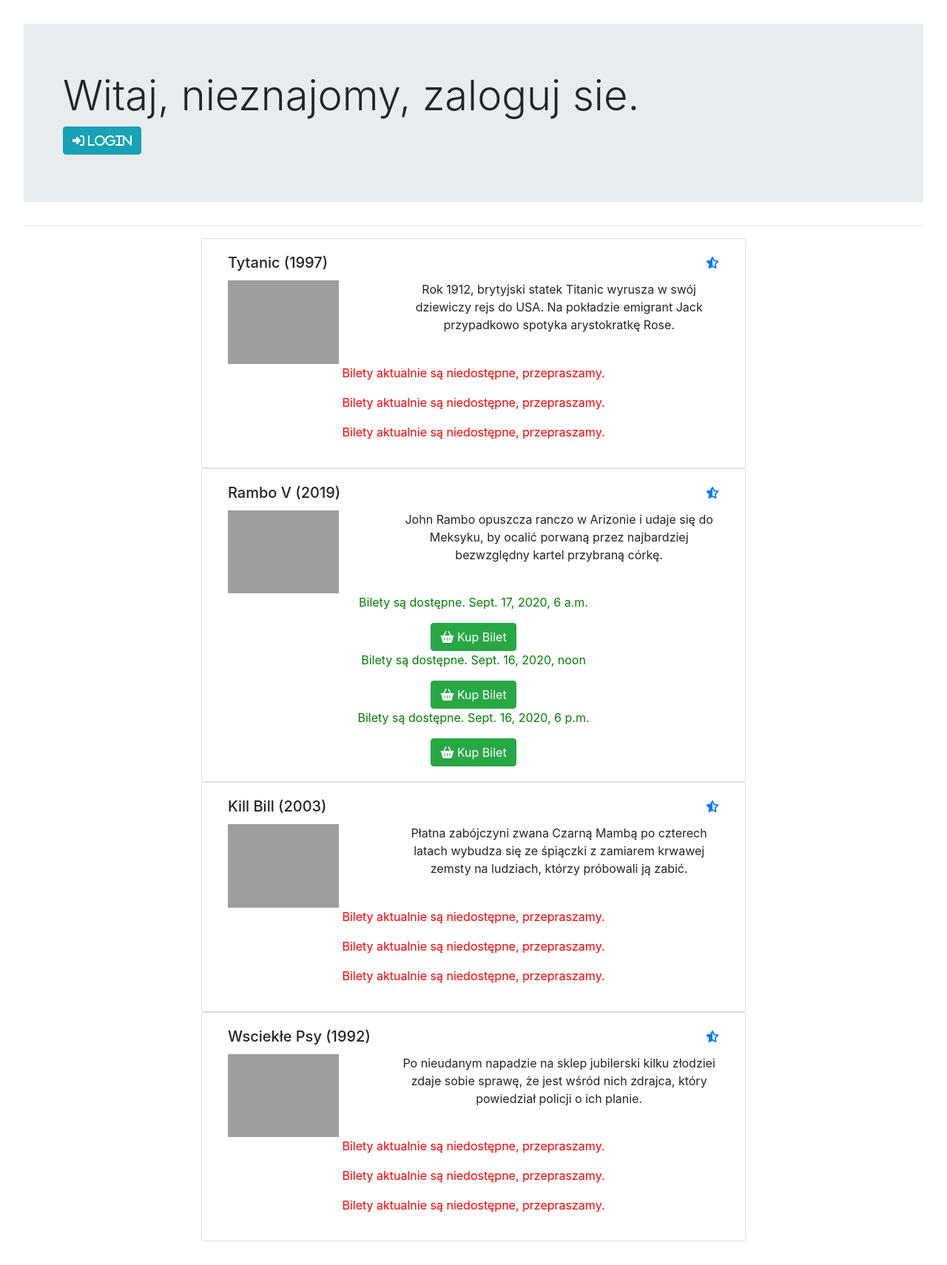
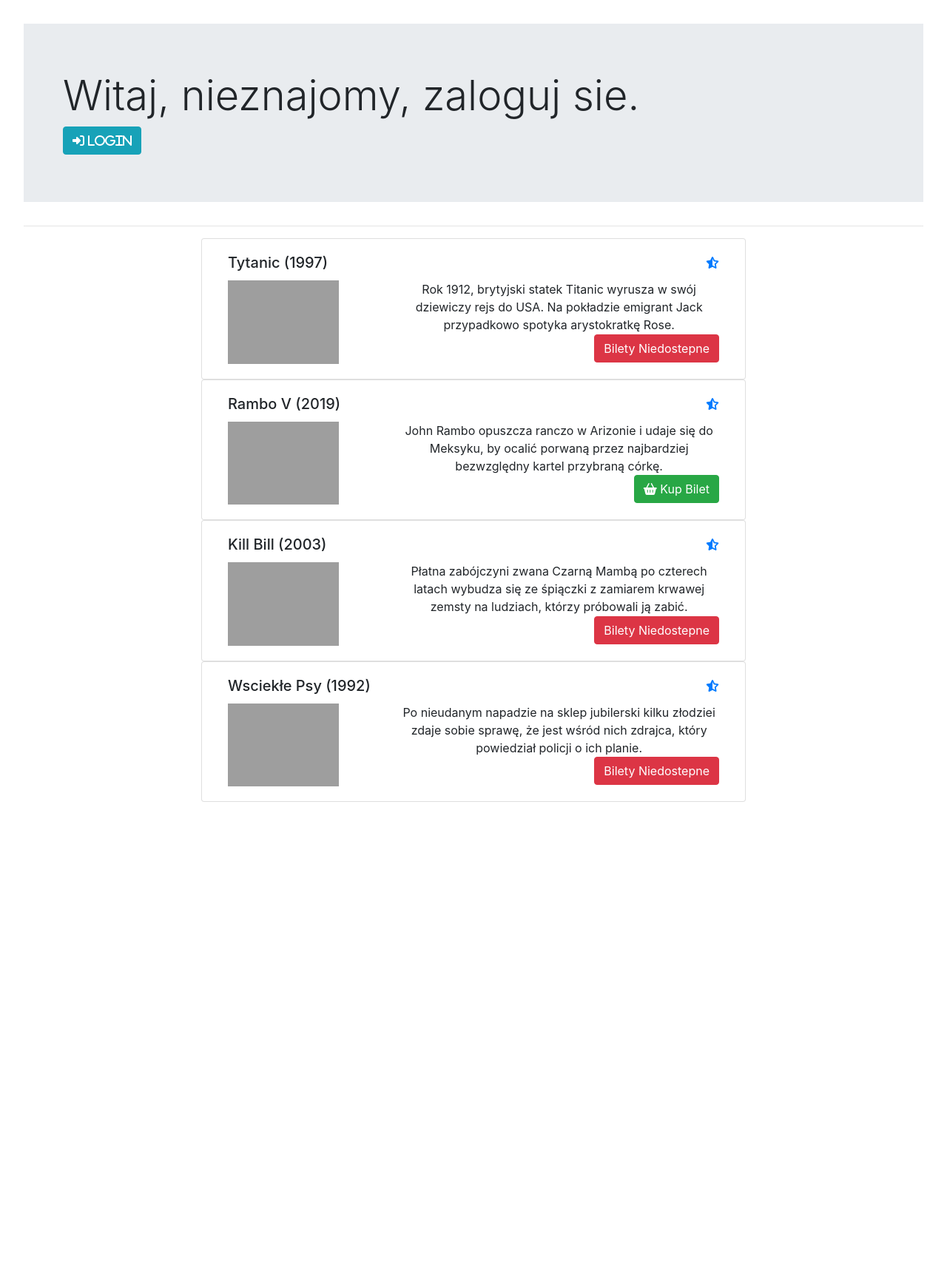
Before and after one commit to Rakiet/zadanie-django, a Django app: page /filmy/filmy/ in a window 1280 px wide. Shown: the whole page at 74% size. After the commit the page ends 1084 px from the top, so only its background shows below. Run offline with Django 3.2, Linux system fonts and the light colour scheme; data comes from the database, SQL or seed files in the repository; both versions use the stored data as it was after the commit; some libraries are stand-ins or nearby versions; grey boxes are pictures that could not be loaded.

```diff
--- a/kinoapp/models.py
+++ b/kinoapp/models.py
@@ -24,6 +24,7 @@ class Kino(models.Model):
     ranking_imdb =  models.DecimalField(max_digits=4, decimal_places=2, blank=True, null=True)
     data = models.DateTimeField(blank=True,null=True)
     dodatkowe = models.OneToOneField(DodatkoweInfo, on_delete=models.CASCADE, blank=True, null=True)
+    bilety_czy_dostepne = models.BooleanField(default=False)
     def __str__(self):
         return self.tytul_z_rokiem()
 
--- a/kinoapp/views.py
+++ b/kinoapp/views.py
@@ -12,6 +12,12 @@ from django.contrib.admin.views.decorators import staff_member_required
 def wszystkie_filmy(request):
     wszyskie = Kino.objects.all()
     bilety = Bilety.objects.all()
+
+    for film in wszyskie:
+        for bilet in bilety:
+            if bilet.film == film:
+                film.bilety_czy_dostepne = True
+
     return render(request, 'filmy.html', {'filmy': wszyskie, 'bilety': bilety})
 
 @staff_member_required
--- a/templates/filmy.html
+++ b/templates/filmy.html
@@ -50,28 +50,19 @@
                     </div>
                     <div class="col-8">
                         <p class="card-text">{{film.opis}}</p>
+                        {% if film.bilety_czy_dostepne %}
+
+                                <div class="col-sm" style="position: absolute; bottom: 40px; right: 0px;">
+                                 <a href="{% url 'nowy_film' %}" class="btn btn-success" style="position: absolute; buttom: 0px; right: 15px;" ><i class="fas fa-shopping-basket"></i> Kup Bilet</a>
+                                </div>
+                            {% else %}
+                                <div class="col-sm" style="position: absolute; bottom: 40px; right: 0px;">
+                                <a  class="btn btn-danger" style="position: absolute; buttom: 0px; right: 15px;">Bilety Niedostepne</a>
+                                </div>
+                         {% endif %}
                     </div>
                 </div>
-                <div class="row">
-                     <div class="col-sm" style="text-align: right;">
-                         <center>
-                            {% for seans in bilety %}
-                                {% if seans.film == film %}
 
-
-
-                                    <p style="color: green; ">Bilety są dostępne. {{seans.data}}</p>
-                                    <a href="{% url 'nowy_film' %}" class="btn btn-success"><i class="fas fa-shopping-basket"></i> Kup Bilet</a>
-                                {% else %}
-                                    <p style="color: red;">Bilety aktualnie są niedostępne, przepraszamy.</p>
-                                {% endif %}
-
-                            {% endfor %}
-
-
-                         </center>
-                     </div>
-                </div>
             </div>
         </div>
     </div>
```
Also changed, not shown: db.sqlite3.
